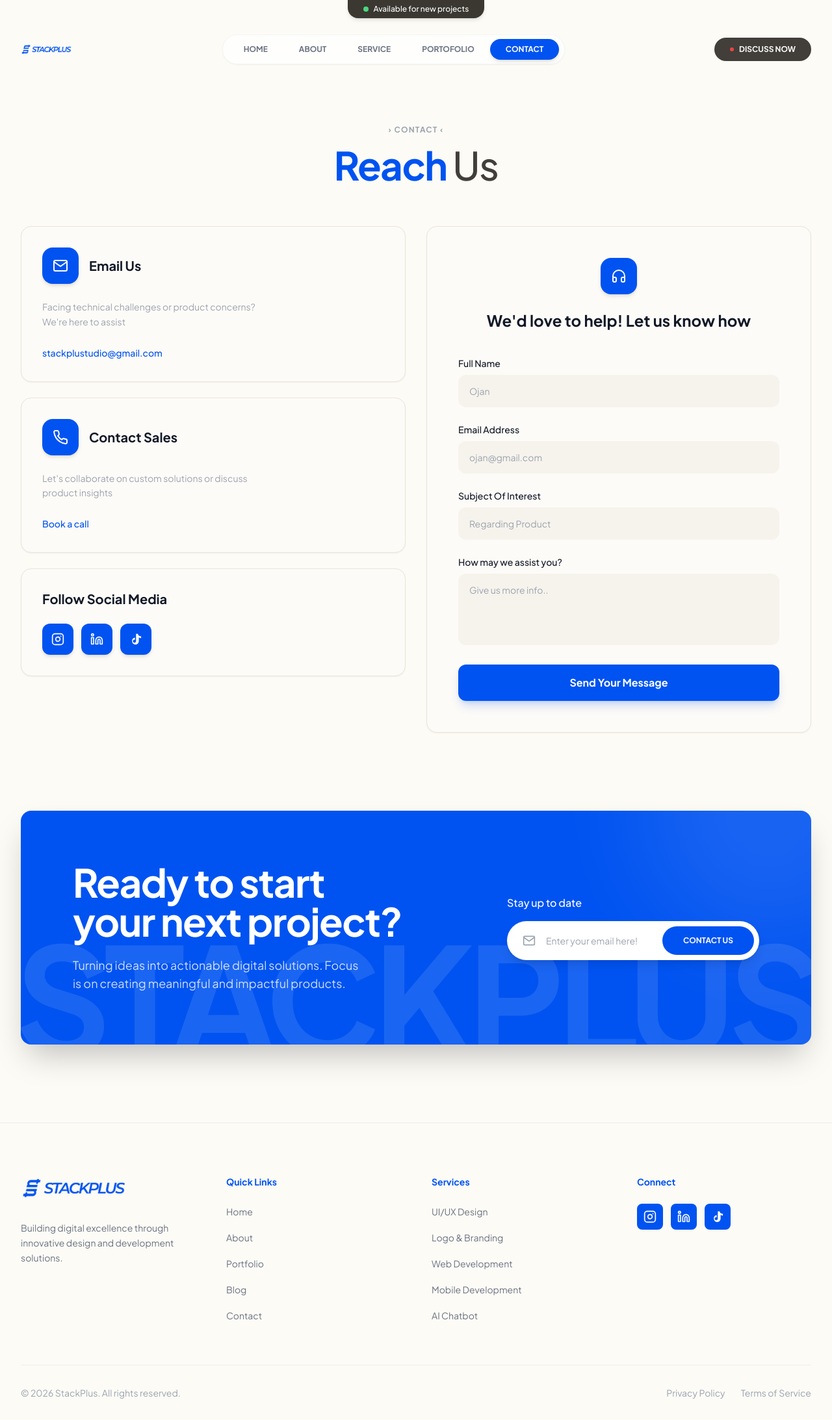
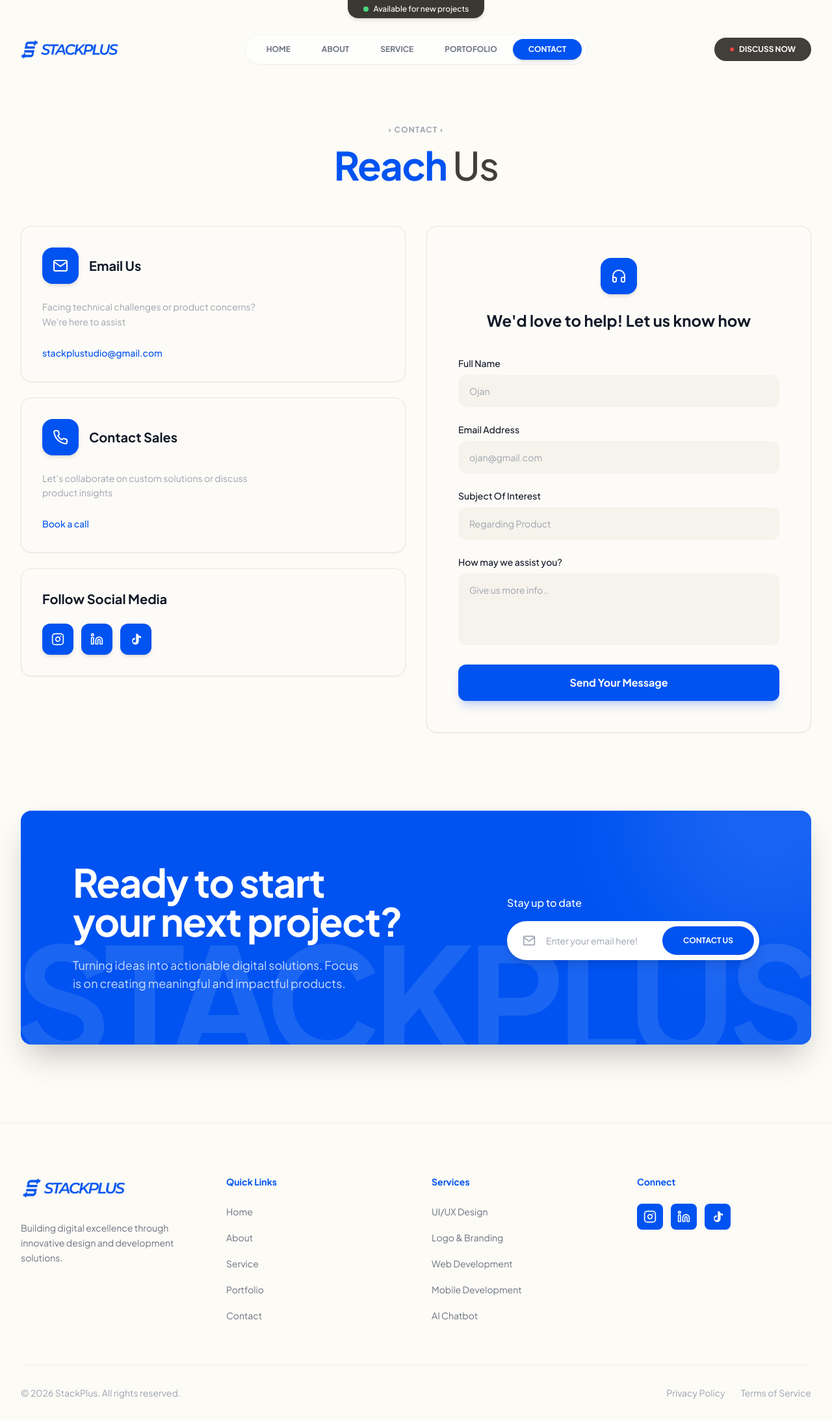
Before and after one commit to stackplustudio/stackplus-web-company-profile-stackplustudio, a Next.js app: page /contact in a window 1280 px wide. Shown: the whole page at 65% size. Built offline with nearby package versions, Linux system fonts and the light colour scheme.

Commit message:
solve footer

```diff
--- a/src/components/layout/Footer.tsx
+++ b/src/components/layout/Footer.tsx
@@ -65,7 +65,12 @@ export default function Footer() {
           <div className="flex gap-3">
 
             {/* Custom SVG untuk Instagram */}
-            <Link href="#" className="w-10 h-10 bg-[#0053f1] rounded-lg flex items-center justify-center text-white hover:opacity-90 transition-opacity">
+            <Link
+              href="https://www.instagram.com/stackplus.studio/"
+              target="_blank"
+              rel="noopener noreferrer"
+              className="w-10 h-10 bg-[#0053f1] rounded-lg flex items-center justify-center text-white hover:opacity-90 transition-opacity"
+            >
               <svg width="20" height="20" viewBox="0 0 24 24" fill="none" stroke="currentColor" strokeWidth="2" strokeLinecap="round" strokeLinejoin="round">
                 <rect x="2" y="2" width="20" height="20" rx="5" ry="5"></rect>
                 <path d="M16 11.37A4 4 0 1 1 12.63 8 4 4 0 0 1 16 11.37z"></path>
@@ -74,7 +79,12 @@ export default function Footer() {
             </Link>
 
             {/* Custom SVG untuk LinkedIn */}
-            <Link href="#" className="w-10 h-10 bg-[#0053f1] rounded-lg flex items-center justify-center text-white hover:opacity-90 transition-opacity">
+            <Link
+              href="https://www.linkedin.com/in/stackplus-studio-9440873a6/"
+              target="_blank"
+              rel="noopener noreferrer"
+              className="w-10 h-10 bg-[#0053f1] rounded-lg flex items-center justify-center text-white hover:opacity-90 transition-opacity"
+            >
               <svg width="20" height="20" viewBox="0 0 24 24" fill="none" stroke="currentColor" strokeWidth="2" strokeLinecap="round" strokeLinejoin="round">
                 <path d="M16 8a6 6 0 0 1 6 6v7h-4v-7a2 2 0 0 0-2-2 2 2 0 0 0-2 2v7h-4v-7a6 6 0 0 1 6-6z"></path>
                 <rect x="2" y="9" width="4" height="12"></rect>
@@ -83,7 +93,12 @@ export default function Footer() {
             </Link>
 
             {/* Custom SVG untuk TikTok */}
-            <Link href="#" className="w-10 h-10 bg-[#0053F1] rounded-lg flex items-center justify-center text-white hover:opacity-90 transition-opacity">
+            <Link
+              href="https://www.tiktok.com/@stackplustudio826?_r=1&_t=ZS-95xyaQqXIW7"
+              target="_blank"
+              rel="noopener noreferrer"
+              className="w-10 h-10 bg-[#0053F1] rounded-lg flex items-center justify-center text-white hover:opacity-90 transition-opacity"
+            >
               <svg width="20" height="20" viewBox="0 0 24 24" fill="currentColor" xmlns="http://www.w3.org/2000/svg">
                 <path d="M19.59 6.69a4.83 4.83 0 0 1-3.77-4.25V2h-3.45v13.67a2.89 2.89 0 0 1-5.2 1.74 2.89 2.89 0 0 1 2.31-4.64 2.93 2.93 0 0 1 .88.13V9.4a6.84 6.84 0 0 0-1-.05A6.33 6.33 0 0 0 5 15.68a6.34 6.34 0 0 0 6.27 6.28A6.35 6.35 0 0 0 17.5 15.63V8.81a8.3 8.3 0 0 0 4.19 1.25V6.62a4.8 4.8 0 0 1-2.1-.68z"/>
               </svg>
@@ -100,8 +115,9 @@ export default function Footer() {
           © 2026 StackPlus. All rights reserved.
         </p>
         <div className="flex gap-6 text-sm text-gray-400">
-          <Link href="#" className="hover:text-primary">Privacy Policy</Link>
-          <Link href="#" className="hover:text-primary">Terms of Service</Link>
+          {/* Ganti dengan link halaman Privacy & Terms asli kamu jika sudah ada */}
+          <Link href="/privacy" className="hover:text-primary">Privacy Policy</Link>
+          <Link href="/terms" className="hover:text-primary">Terms of Service</Link>
         </div>
       </div>
     </footer>
--- a/src/components/layout/Navbar.tsx
+++ b/src/components/layout/Navbar.tsx
@@ -48,9 +48,9 @@ export default function Navbar() {
       <nav className="w-full max-w-7xl mx-auto px-4 sm:px-6 lg:px-8 mt-4 transition-all duration-500">
         <div className="flex justify-between items-center h-16">
           <div className="flex-shrink-0">
-            <Link href="/" className="relative w-[80px] h-[40px] block">
+            <Link href="/" className="relative w-[150px] h-[45px] block">
               <Image
-                src="/icons/logo3 - Copy.png"
+                src="/icons/logonavbarbackgorund_biru.png"
                 alt="StackPlus Studio Logo"
                 fill
                 className={cn(
@@ -60,7 +60,7 @@ export default function Navbar() {
                 priority
               />
               <Image
-                src="/icons/logo-white.png"
+                src="/icons/Logo Text 1 PNG.png"
                 alt="StackPlus Studio Logo White"
                 fill
                 className={cn(
--- a/src/data/index.ts
+++ b/src/data/index.ts
@@ -11,17 +11,17 @@ export const navLinks = [
 export const footerLinks = {
   quickLinks: [
     { name: "Home", href: "/" },
-    { name: "About", href: "#about" },
-    { name: "Portfolio", href: "#portofolio" },
-    { name: "Blog", href: "#blog" },
-    { name: "Contact", href: "#contact" },
+    { name: "About", href: "/about" },
+    { name: "Service", href: "/service" },
+    { name: "Portfolio", href: "/portfolio" },
+    { name: "Contact", href: "/contact" },
   ],
   services: [
-    { name: "UI/UX Design", href: "#" },
-    { name: "Logo & Branding", href: "#" },
-    { name: "Web Development", href: "#" },
-    { name: "Mobile Development", href: "#" },
-    { name: "AI Chatbot", href: "#" },
+    { name: "UI/UX Design", href: "/service#uiux" },
+    { name: "Logo & Branding", href: "/service#branding" },
+    { name: "Web Development", href: "/service#webdev" },
+    { name: "Mobile Development", href: "/service#mobiledev" },
+    { name: "AI Chatbot", href: "/service#chatbot" },
   ],
 };
 
```
Also changed, not shown: public/icons/logonavbarbackgorund_biru.png (added), public/icons/navbarnobackground_putih.png (added).
